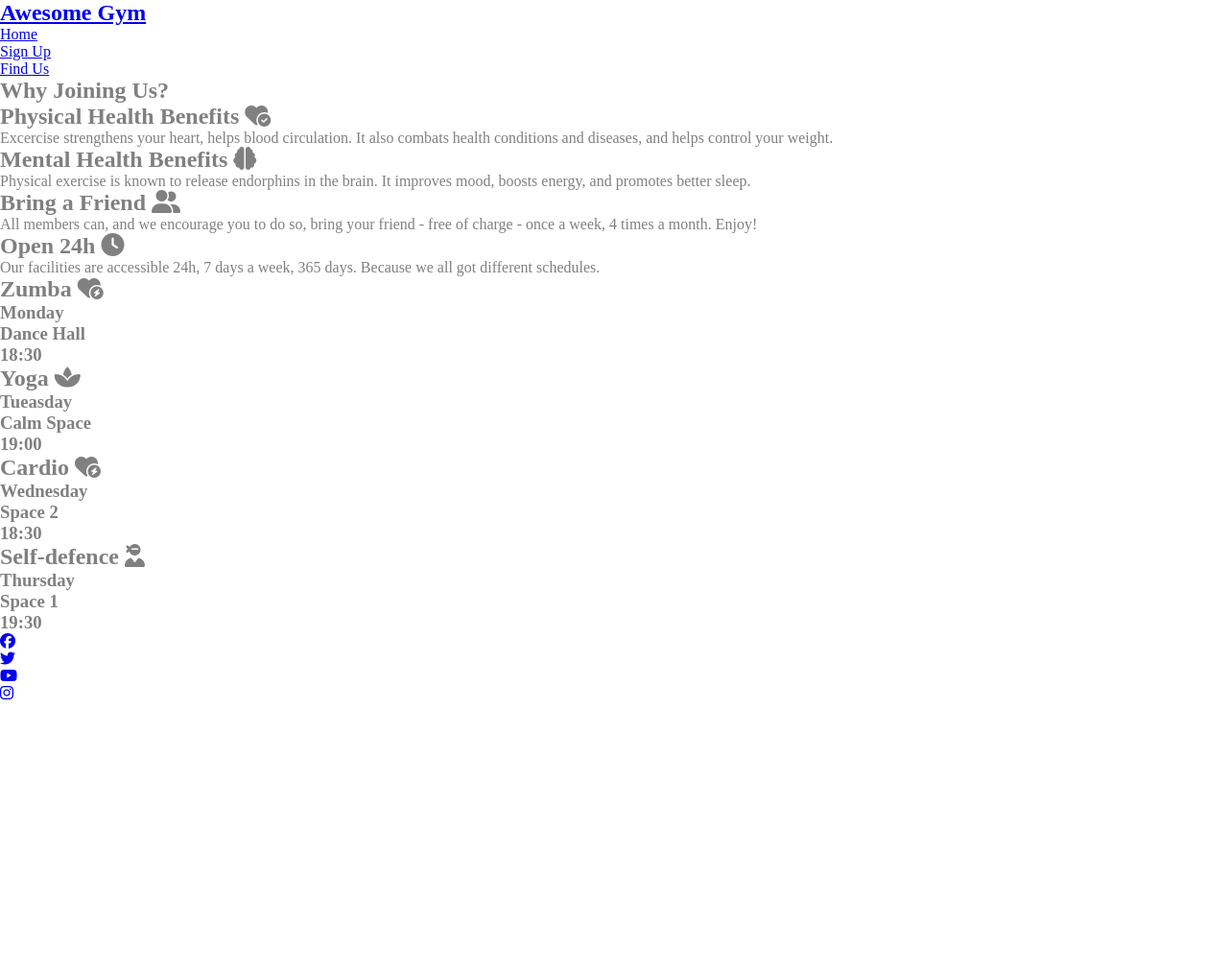
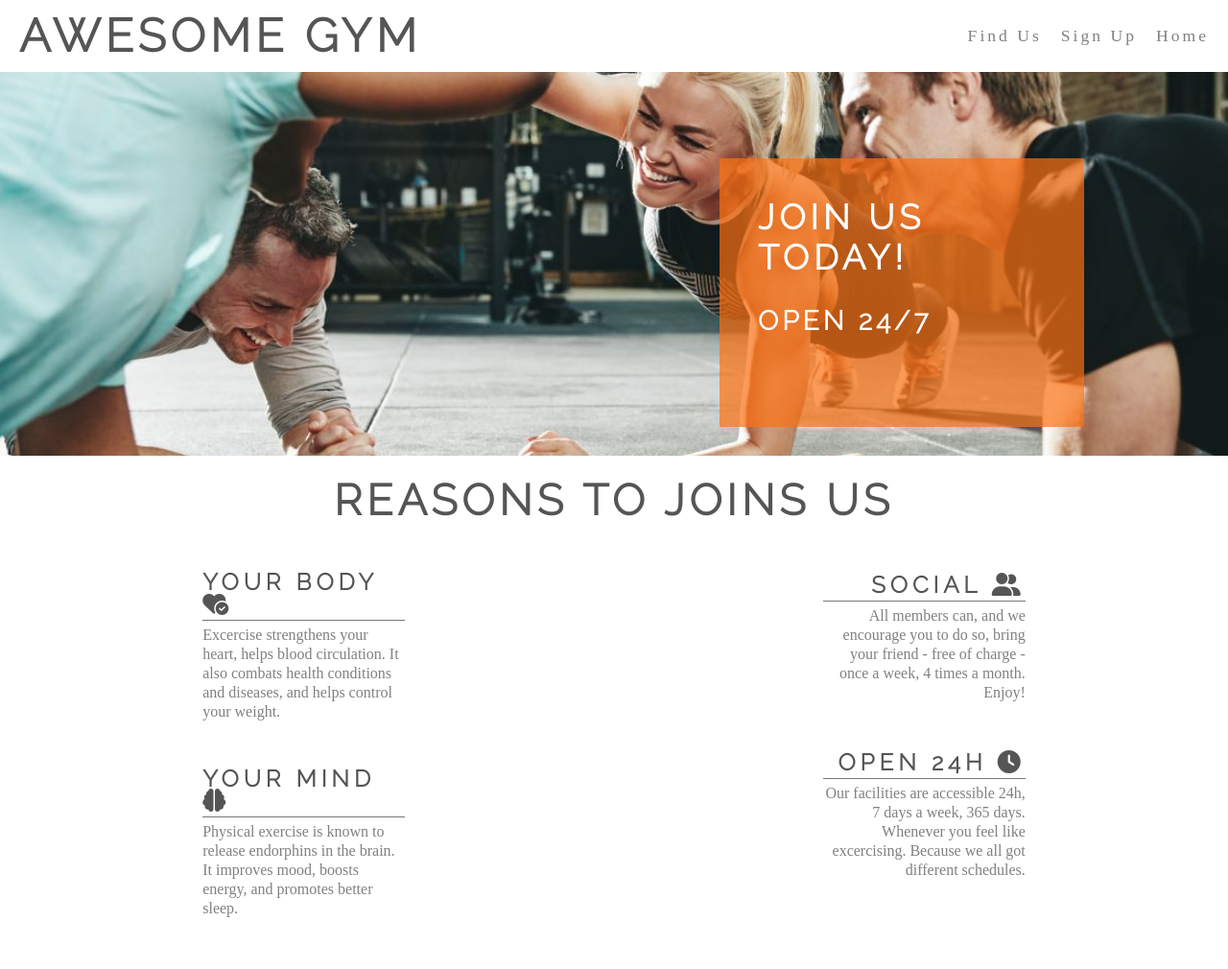
Before and after one commit to robkar7997/Gym-Enthusiast-Milestone-P1, a plain HTML site: page index.html in a window 1280 px wide. Shown: the top 1010 px of the page at 96% size. Before the commit the page ends 800 px from the top, so only its background shows below. Drawn offline with Linux system fonts and the light colour scheme; a web font is replaced by a local one.

Commit message:
add under menu image, main section and css

```diff
--- a/assets/css/stylesheet.css
+++ b/assets/css/stylesheet.css
@@ -11,3 +11,145 @@ body {
     font-family: Arsenal;
     color: grey;
 }
+
+h2 {
+    font-family: Raleway;
+    text-transform: uppercase;
+    letter-spacing: 5px;
+    color: #555555;
+  }
+
+  #logo {
+    float: left;
+    font-size: 300%;
+    margin-left: 20px;
+  }
+
+  #menu {
+    font-size: 110%;
+    list-style-type: none;
+    letter-spacing: 3px;
+  }
+
+  #logo, #menu {
+    line-height: 75px;
+  }
+
+  #menu li {
+    float: right;
+    margin-right: 20px;
+  }
+
+  #menu a {
+    text-decoration: none;
+    color: inherit;
+  }
+
+  #menu a:hover {
+    border-bottom: 1px solid grey;
+  }
+
+  .active {
+    border-bottom: 1px solid grey;
+  }
+
+  #gym-image {
+    height: 400px;
+    width: 100%;
+    background:  url("/assets/images/gym-image-under-menu.jpg") no-repeat center center;
+
+    animation-name: gym-zoom;
+    animation-duration: 5s;
+    animation-fill-mode: forwards;
+  }
+
+  #under-menu {
+    height: 400px;
+    width: 100%;
+    overflow: hidden;
+    position: relative;
+  }
+
+  @keyframes gym-zoom {
+    from {
+      transform: scale(1);
+    }
+    to {
+      transform: scale(1.1);
+    }
+  }
+
+  #cover-text, #cover-text h2 {
+    color: #ffffff;
+  }
+
+  #cover-text {
+    font-size: 150%;
+    font-family: Raleway;
+    text-transform: uppercase;
+    letter-spacing: 4px;
+
+    width: 300px;
+    height: 200px;
+
+    padding: 40px;
+
+    background-color: rgba(253, 113, 19, 0.7);
+    bottom: 30px;
+    right: 150px;
+
+    position: absolute;
+  }
+
+  #reasons {
+    height: 600px;
+  }
+
+  #left-about {
+    padding-top: 30px;
+    width: 33%;
+    float: left;
+  }
+
+  #right-about {
+    padding-top: 30px;
+    width: 33%;
+    float: right;
+  }
+
+  hr {
+    border-top: 1px solid #777777;
+    width: 100%;
+    margin: 5px 0;
+  }
+
+  .left-about-heading {
+    width: 50%;
+    float: right;
+    line-height: 20px;
+    clear: both;
+    margin-bottom: 50px;
+
+  }
+
+  .right-about-heading {
+    width: 50%;
+    float: left;
+    line-height: 20px;
+    clear: both;
+    margin-bottom: 50px;
+  }
+
+  .right-about-heading h2 {
+    text-align: right;
+  }
+
+  .right-about-heading p {
+    text-align: right;
+  }
+
+  #welcome {
+    margin: 20px 0;
+    text-align: center;
+    font-size: 280%;
+  }
--- a/index.html
+++ b/index.html
@@ -10,10 +10,10 @@
 <body>
     <header>
         <a href="index.html">
-            <h2>Awesome Gym</h2>
+            <h2 id="logo">Awesome Gym</h2>
         </a>
         <nav>
-            <ul>
+            <ul id="menu">
                 <li>
                     <a href="index.html">Home</a>
                 </li>
@@ -28,35 +28,44 @@
 
     </header>
 
+    <section id="under-menu">
+      <div id="gym-image"></div>
+      <div id="cover-text">
+        <h2>Join Us Today!</h2>
+        <br>
+        <h3>Open 24/7</h3>
+      </div>
+    </section>
+
     <section id="reasons">
-        <h2 id="welcome">Why Joining Us?</h2>
+        <h2 id="welcome">Reasons to joins us</h2>
         <div id="left-about">
           <div class="left-about-heading">
-            <h2> Physical Health Benefits <i class="fa-solid fa-heart-circle-check"></i></h2>
+            <h2> Your Body <i class="fa-solid fa-heart-circle-check"></i></h2>
             <hr>
             <p>Excercise strengthens your heart, helps blood circulation. It also combats health conditions and diseases, and helps control your weight.</p>
           </div>
           <div class="left-about-heading">
-            <h2> Mental Health Benefits <i class="fa-solid fa-brain"></i></h2>
+            <h2> Your Mind <i class="fa-solid fa-brain"></i></h2>
             <hr>
             <p>Physical exercise is known to release endorphins in the brain. It improves mood, boosts energy, and promotes better sleep.</p>
           </div>
         </div>
         <div id="right-about">
           <div class="right-about-heading">
-            <h2> Bring a Friend <i class="fa-solid fa-user-group"></i></h2>
+            <h2> Social <i class="fa-solid fa-user-group"></i></h2>
             <hr>
             <p>All members can, and we encourage you to do so, bring your friend - free of charge - once a week, 4 times a month. Enjoy!</p>
           </div>
           <div class="right-about-heading">
             <h2> Open 24h <i class="fa-solid fa-clock"></i></h2>
             <hr>
-            <p>Our facilities are accessible 24h, 7 days a week, 365 days. Because we all got different schedules. </p>
+            <p>Our facilities are accessible 24h, 7 days a week, 365 days. Whenever you feel like excercising. Because we all got different schedules. </p>
           </div>
         </div>
     </section>
 
-    <section id="classess">
+    <section id="classes">
         <div>
             <h2>Zumba <i class="fa-solid fa-heart-circle-bolt"></i></h2>
             <h3>Monday</h3>
```
Also changed, not shown: assets/images/gym-image-under-menu.jpg (added).
